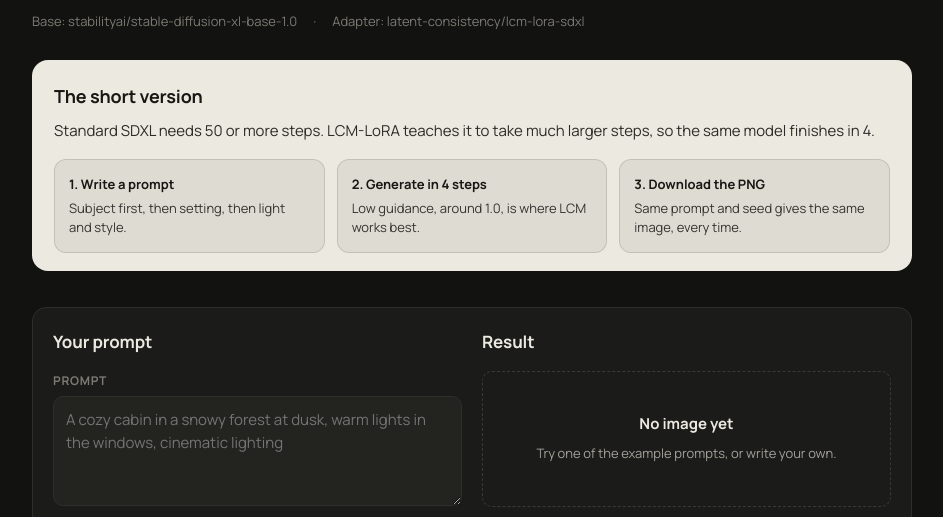
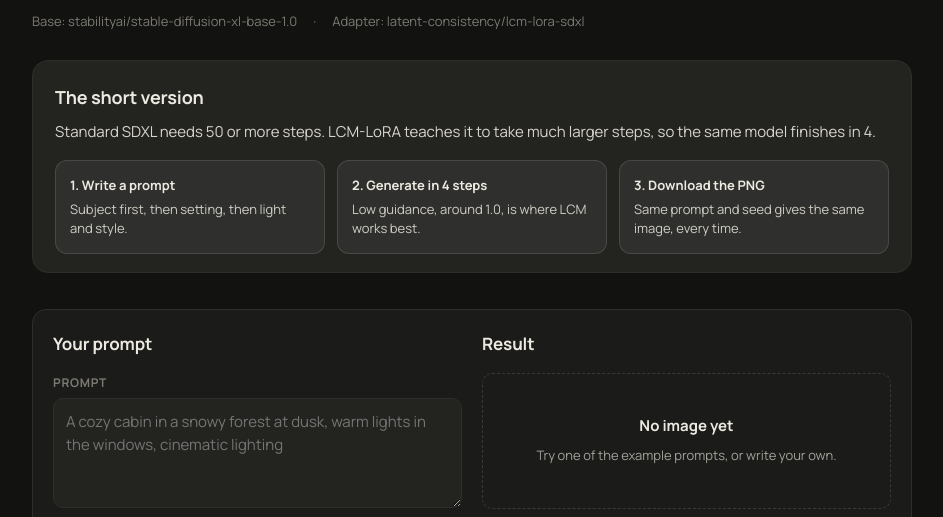
Before and after one commit to KESHAVAPANDI/text-to-image-generation, a plain HTML site: page s4/templates/index.html in a window 1280 px wide. Both pictures are taken after a click on the button "Dark mode". Shown: the part 242-759 px from the top of the page, without its empty margins (168-1111 px from the left). Drawn offline with Linux system fonts and the light colour scheme; no server answers.

Commit message:
Fix dark mode: The short version card now stays dark in dark mode instead of staying light

```diff
--- a/s4/templates/index.html
+++ b/s4/templates/index.html
@@ -55,13 +55,13 @@ h1{font-size:42px;line-height:1.05;letter-spacing:-.03em;margin:0;font-weight:80
 .lede{font-size:17px;color:var(--muted);line-height:1.6;max-width:680px;margin:14px 0 0}
 .meta{font-size:13px;color:var(--faint);margin-top:14px;display:flex;flex-wrap:wrap;gap:8px 16px}
 .verdict{margin:28px 0 0;background:var(--text);color:var(--bg);border-radius:16px;padding:22px 22px 18px}
-html[data-theme="dark"] .verdict{background:#ece9e0;color:#171713}
+html[data-theme="dark"] .verdict{background:#232320;color:#ece9e0;border:1px solid var(--border)}
 .verdict h2{margin:0;font-size:18px;letter-spacing:-.01em}
 .verdict p{margin:8px 0 0;font-size:15px;line-height:1.6;opacity:.9}
 .verdict-grid{display:grid;grid-template-columns:1fr 1fr 1fr;gap:12px;margin-top:16px}
 @media(max-width:700px){.verdict-grid{grid-template-columns:1fr}}
 .vcard{background:rgba(255,255,255,.08);border:1px solid rgba(255,255,255,.14);border-radius:12px;padding:14px}
-html[data-theme="dark"] .vcard{background:rgba(0,0,0,.06);border-color:rgba(0,0,0,.12)}
+html[data-theme="dark"] .vcard{background:rgba(255,255,255,.06);border-color:rgba(255,255,255,.12)}
 .vcard b{font-size:13px;display:block}
 .vcard span{font-size:13px;opacity:.85;line-height:1.5;display:block;margin-top:4px}
 h2.sec{font-size:26px;letter-spacing:-.02em;margin:48px 0 6px;line-height:1.15}
```
Also changed, not shown: s5 (offline)/templates/index.html (+2 -2 lines), vercel-preview/index.html (+2 -2 lines).
